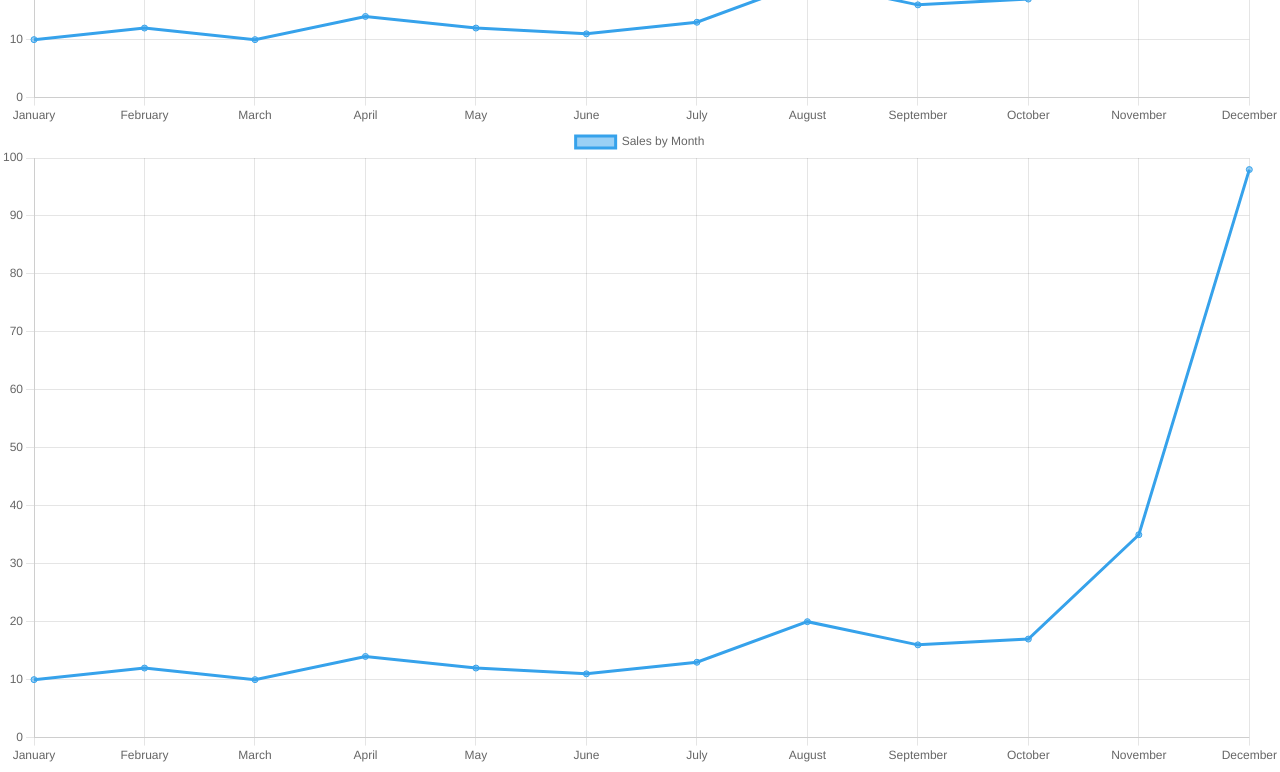
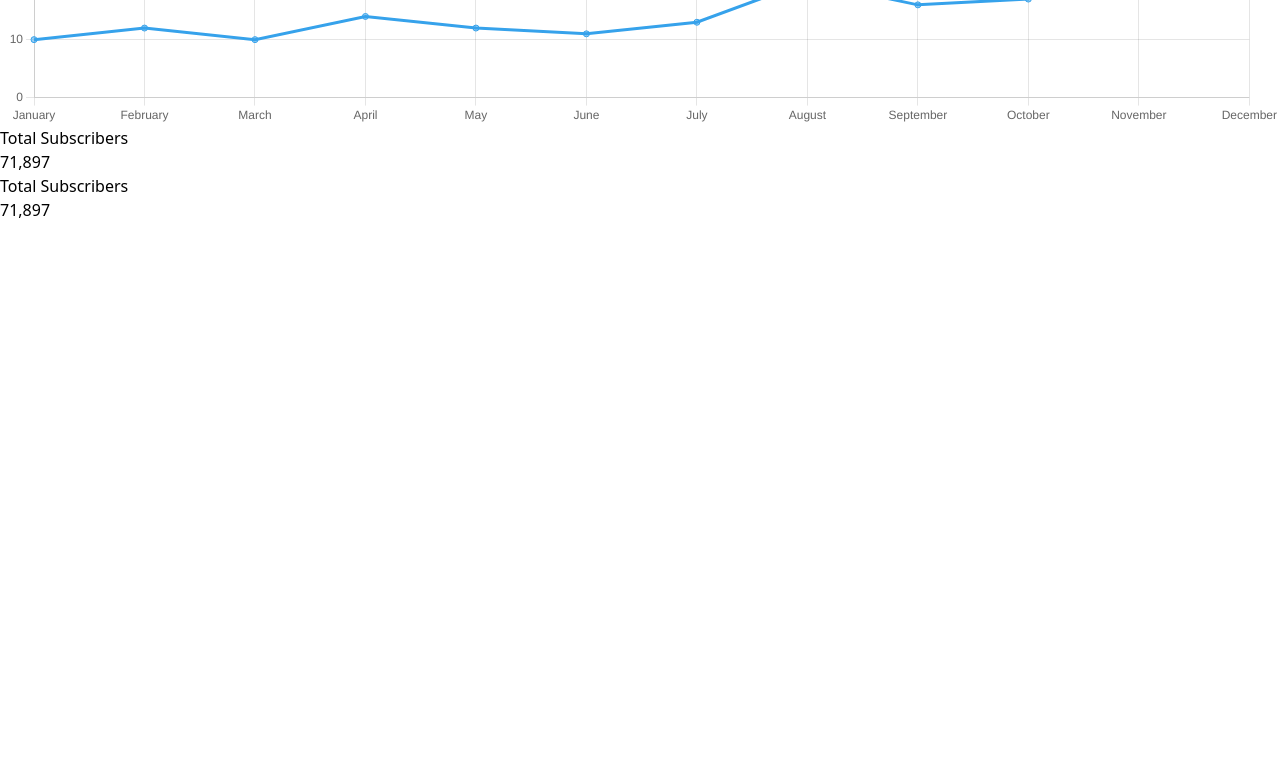
Before and after one commit to cwbieganek/sales-dashboard, a SvelteKit app: page /products/1 in a window 1280 px wide. Shown: the part 1660-2432 px from the top of the page. After the commit the page ends 1882 px from the top, so only its background shows below. Built offline with nearby package versions, Linux system fonts and the light colour scheme.

Commit message:
Add totalProfit variable. Show two Tailwind UI stat components.

```diff
--- a/src/routes/products/[id]/+page.svelte
+++ b/src/routes/products/[id]/+page.svelte
@@ -2,6 +2,9 @@
 	import ProductSalesChart from '@/components/ProductSalesChart.svelte';
 
 	export let data;
+	let product = data.product;
+
+	let totalProfit = (product.listPrice - product.wholesaleCost) * product.sales;
 </script>
 
 <div class="h-full">
@@ -16,11 +19,13 @@
 			<div>
 				<ProductSalesChart salesByMonth={data.product.salesByMonth} />
 			</div>
-			<div>
-				<ProductSalesChart salesByMonth={data.product.salesByMonth} />
+			<div class="overflow-hidden rounded-lg bg-white px-4 py-5 shadow sm:p-6">
+				<dt class="truncate text-sm font-medium text-gray-500">Total Subscribers</dt>
+				<dd class="mt-1 text-3xl font-semibold tracking-tight text-gray-900">71,897</dd>
 			</div>
-			<div>
-				<ProductSalesChart salesByMonth={data.product.salesByMonth} />
+			<div class="overflow-hidden rounded-lg bg-white px-4 py-5 shadow sm:p-6">
+				<dt class="truncate text-sm font-medium text-gray-500">Total Subscribers</dt>
+				<dd class="mt-1 text-3xl font-semibold tracking-tight text-gray-900">71,897</dd>
 			</div>
 		</div>
 	</div>
```
